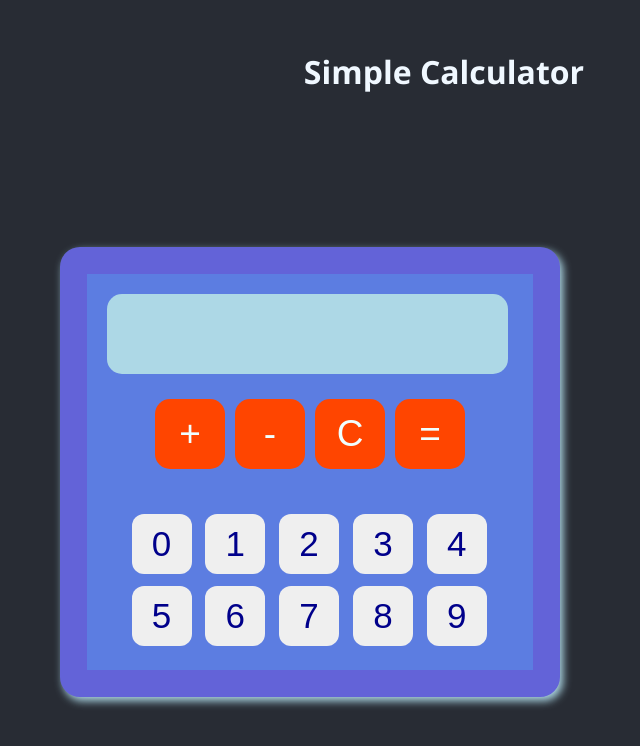
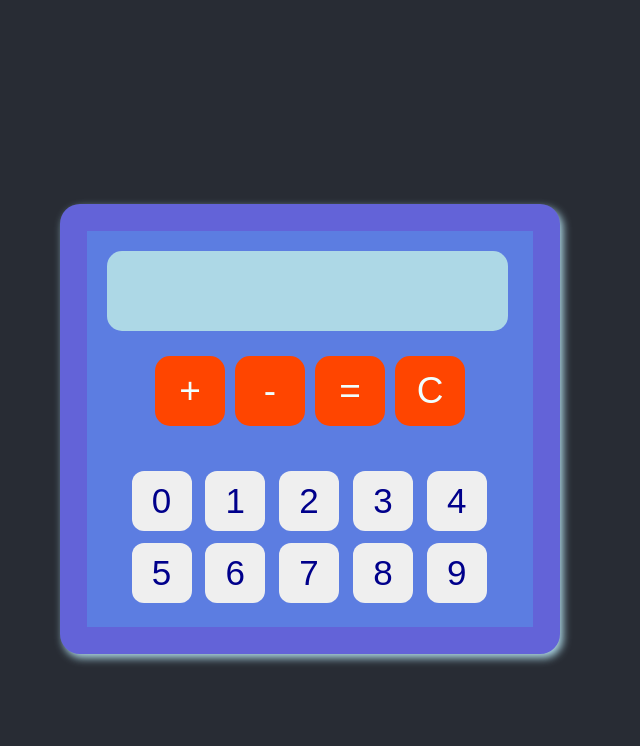
Before and after one commit to Sanzia7/calc_simpl, a React (Create React App) app: page / in a window 1280 px wide. Shown: the top 746 px of the page, without its empty margins (196-836 px from the left). Built offline with nearby package versions, Linux system fonts and the light colour scheme.

Commit message:
second variant of jjsx code

```diff
--- a/src/App.js
+++ b/src/App.js
@@ -1,94 +1,93 @@
 import { useState } from 'react'
 import styles from './App.module.css'
 
-const NUMS = [
-	{ id: '0', name: '0' },
-	{ id: '1', name: '1' },
-	{ id: '2', name: '2' },
-	{ id: '3', name: '3' },
-	{ id: '4', name: '4' },
-	{ id: '5', name: '5' },
-	{ id: '6', name: '6' },
-	{ id: '7', name: '7' },
-	{ id: '8', name: '8' },
-	{ id: '9', name: '9' },
-]
+const NUMS = ['0', '1', '2', '3', '4', '5', '6', '7', '8', '9']
+const OPERATORS = ['+', '-', '=', 'C']
+const NUMBER = 'NUMBER'
+const OPERATOR = 'OPERATOR'
 
 export const App = () => {
-	let [operand1, setOperand1] = useState('')
-	let [operand2, setOperand2] = useState('')
-	let [operator, setOperator] = useState('')
-	let [result, setResult] = useState(false)
+	const [operand1, setOperand1] = useState('')
+	const [operand2, setOperand2] = useState('')
+	const [operator, setOperator] = useState('')
+	const [isResult, setIsResult] = useState(false)
 
-	function reset() {
-		setOperand1((operand1 = ''))
-		setOperand2((operand2 = ''))
-		setOperator((operator = ''))
+	const clear = () => {
+		setOperand1('')
+		setOperand2('')
+		setOperator('')
+		setIsResult(false)
 	}
 
-	function output(number) {
-		if (operand2 === '' && operator === '') {
-			setOperand1(String(operand1) + number)
-		} else {
-			setOperand2(String(operand2) + number)
+	const handleClick = (value, type) => () => {
+		if (type === NUMBER) {
+			if (operand1 && operator) {
+				setOperand2((prev) => prev + value)
+			} else {
+				setOperand1((prev) => prev + value)
+			}
+		}
+
+		if (type === OPERATOR) {
+			switch (value) {
+				case 'C':
+					clear()
+					break
+				case '=':
+					setIsResult(true)
+					break
+				default:
+					if (operand1) {
+						setOperator(value)
+					}
+			}
+		}
+
+		if (isResult) {
+			clear()
+			setIsResult(false)
 		}
 	}
 
-	function resulting(operand1, operator, operand2) {
-		if (operator === '+') {
-			setOperand1((operand1 = Number(operand1) + Number(operand2)))
-		} else if (operator === '-') {
-			setOperand1((operand1 = Number(operand1) - Number(operand2)))
+	const renderOutput = () => {
+		let output = ''
+
+		if (isResult) {
+			if (operator === '+') {
+				output = Number(operand1) + Number(operand2)
+			}
+
+			if (operator === '-') {
+				output = Number(operand1) - Number(operand2)
+			}
+		} else {
+			output = `${operand1}${operator}${operand2}`
 		}
-		setOperand2((operand2 = ''))
-		setOperator((operator = ''))
-		console.log('result')
 
+		return output
 	}
 
 	return (
 		<div className={styles.app}>
-			<h1>Simple Calculator</h1>
 			<div className={styles.container}>
-				<div className={result ? styles.outcome : styles.display}>
-					{String(operand1) + String(operator) + String(operand2) }
-				</div>
+				<div className={styles.display}>{renderOutput()} </div>
 				<div className={styles.operators}>
-					<button
-						className={styles.operand}
-						onClick={() => {
-							setOperator(operator + '+')
-							setResult((result = false))
-						}}
-					>
-						+
-					</button>
-					<button
-						className={styles.operand}
-						onClick={() => {
-							setOperator(operator + '-')
-							setResult((result = false))
-						}}
-					>
-						-
-					</button>
-					<button className={styles.operand} onClick={() => reset()}>
-						C
-					</button>
-					<button
-						className={styles.operand}
-						onClick={() => {
-							resulting(operand1, operator, operand2)
-							setResult((result = true))
-						}}
-					>
-						=
-					</button>
+					{OPERATORS.map((item) => (
+						<button
+							className={styles.operand}
+							key={item}
+							onClick={handleClick(item, OPERATOR)}>
+							{item}
+						</button>
+					))}
 				</div>
 				<div className={styles.nums}>
-					{NUMS.map((num) => (
-						<button key={num.id} className={styles.button} onClick={() => output(num.name)}>
-							{num.name}
+					{NUMS.map((item) => (
+						<button
+							key={item}
+							className={styles.button}
+							onClick={handleClick(item, NUMBER)}>
+							{item}
 						</button>
 					))}
 				</div>
@@ -96,3 +95,99 @@ export const App = () => {
 		</div>
 	)
 }
+
+// const NUMS = [
+// 	{ id: '0', name: '0' },
+// 	{ id: '1', name: '1' },
+// 	{ id: '2', name: '2' },
+// 	{ id: '3', name: '3' },
+// 	{ id: '4', name: '4' },
+// 	{ id: '5', name: '5' },
+// 	{ id: '6', name: '6' },
+// 	{ id: '7', name: '7' },
+// 	{ id: '8', name: '8' },
+// 	{ id: '9', name: '9' },
+// ]
+//
+// export const App = () => {
+// 	let [operand1, setOperand1] = useState('')
+// 	let [operand2, setOperand2] = useState('')
+// 	let [operator, setOperator] = useState('')
+// 	let [result, setResult] = useState(false)
+//
+// 	function reset() {
+// 		setOperand1((operand1 = ''))
+// 		setOperand2((operand2 = ''))
+// 		setOperator((operator = ''))
+// 	}
+//
+// 	function output(number) {
+// 		if (operand2 === '' && operator === '') {
+// 			setOperand1(String(operand1) + number)
+// 		} else {
+// 			setOperand2(String(operand2) + number)
+// 		}
+// 	}
+//
+// 	function resulting(operand1, operator, operand2) {
+// 		if (operator === '+') {
+// 			setOperand1((operand1 = Number(operand1) + Number(operand2)))
+// 		} else if (operator === '-') {
+// 			setOperand1((operand1 = Number(operand1) - Number(operand2)))
+// 		}
+// 		setOperand2((operand2 = ''))
+// 		setOperator((operator = ''))
+// 		console.log('result')
+//
+// 	}
+//
+// 	return (
+// 		<div className={styles.app}>
+// 			<h1>Simple Calculator</h1>
+// 			<div className={styles.container}>
+// 				<div className={result ? styles.outcome : styles.display}>
+// 					{String(operand1) + String(operator) + String(operand2) }
+// 				</div>
+// 				<div className={styles.operators}>
+// 					<button
+// 						className={styles.operand}
+// 						onClick={() => {
+// 							setOperator(operator + '+')
+// 							setResult((result = false))
+// 						}}
+// 					>
+// 						+
+// 					</button>
+// 					<button
+// 						className={styles.operand}
+// 						onClick={() => {
+// 							setOperator(operator + '-')
+// 							setResult((result = false))
+// 						}}
+// 					>
+// 						-
+// 					</button>
+// 					<button className={styles.operand} onClick={() => reset()}>
+// 						C
+// 					</button>
+// 					<button
+// 						className={styles.operand}
+// 						onClick={() => {
+// 							resulting(operand1, operator, operand2)
+// 							setResult((result = true))
+// 						}}
+// 					>
+// 						=
+// 					</button>
+// 				</div>
+// 				<div className={styles.nums}>
+// 					{NUMS.map((num) => (
+// 						<button key={num.id} className={styles.button} onClick={() => output(num.name)}>
+// 							{num.name}
+// 						</button>
+// 					))}
+// 				</div>
+// 			</div>
+// 		</div>
+// 	)
+// }
```
Also changed, not shown: 1 other file (tests, documents, lock files or other folders).
